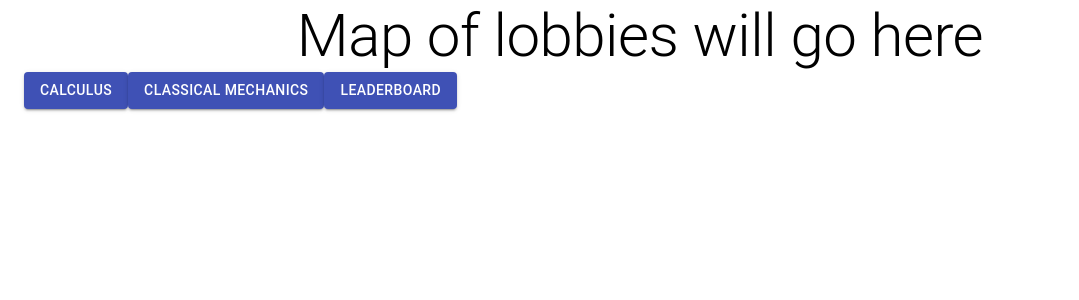
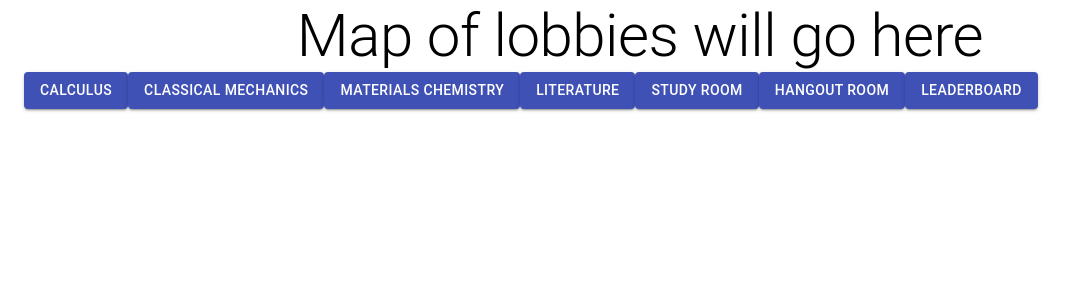
Before and after one commit to CallumFletcher/packhacks-2021, a React (Create React App) app in the folder client/: page /map in a window 1280 px wide. Shown: the top 300 px of the page, without its empty margins (0-1079 px from the left). Built offline with nearby package versions, Linux system fonts and the light colour scheme; no server answers.

Commit message:
Created new rooms

```diff
--- a/client/src/pages/Map.js
+++ b/client/src/pages/Map.js
@@ -21,6 +21,34 @@ const Map = (props) => {
       .catch((error) => console.log(error));
   }
 
+  function handleChem() {
+    axios
+      .get("/api/room/Materials Chemistry")
+      .then((response) => lobbyNavigate(response.data.response))
+      .catch((error) => console.log(error));
+  }
+
+  function handleLit() {
+    axios
+      .get("/api/room/Literature")
+      .then((response) => lobbyNavigate(response.data.response))
+      .catch((error) => console.log(error));
+  }
+
+  function handleStudy() {
+    axios
+      .get("/api/room/Study Room")
+      .then((response) => lobbyNavigate(response.data.response))
+      .catch((error) => console.log(error));
+  }
+
+  function handleHangout() {
+    axios
+      .get("/api/room/Hangout Room")
+      .then((response) => lobbyNavigate(response.data.response))
+      .catch((error) => console.log(error));
+  }
+
   function lobbyNavigate(id) {
     history.push(`/lobby/${id}`);
   }
@@ -36,6 +64,18 @@ const Map = (props) => {
       <Button variant="contained" color="primary" onClick={handlePhys}>
         Classical Mechanics
       </Button>
+      <Button variant="contained" color="primary" onClick={handleChem}>
+        Materials Chemistry
+      </Button>
+      <Button variant="contained" color="primary" onClick={handleLit}>
+        Literature
+      </Button>
+      <Button variant="contained" color="primary" onClick={handleStudy}>
+        Study Room
+      </Button>
+      <Button variant="contained" color="primary" onClick={handleHangout}>
+        Hangout Room
+      </Button>
       <Button
         variant="contained"
         color="primary"
```
